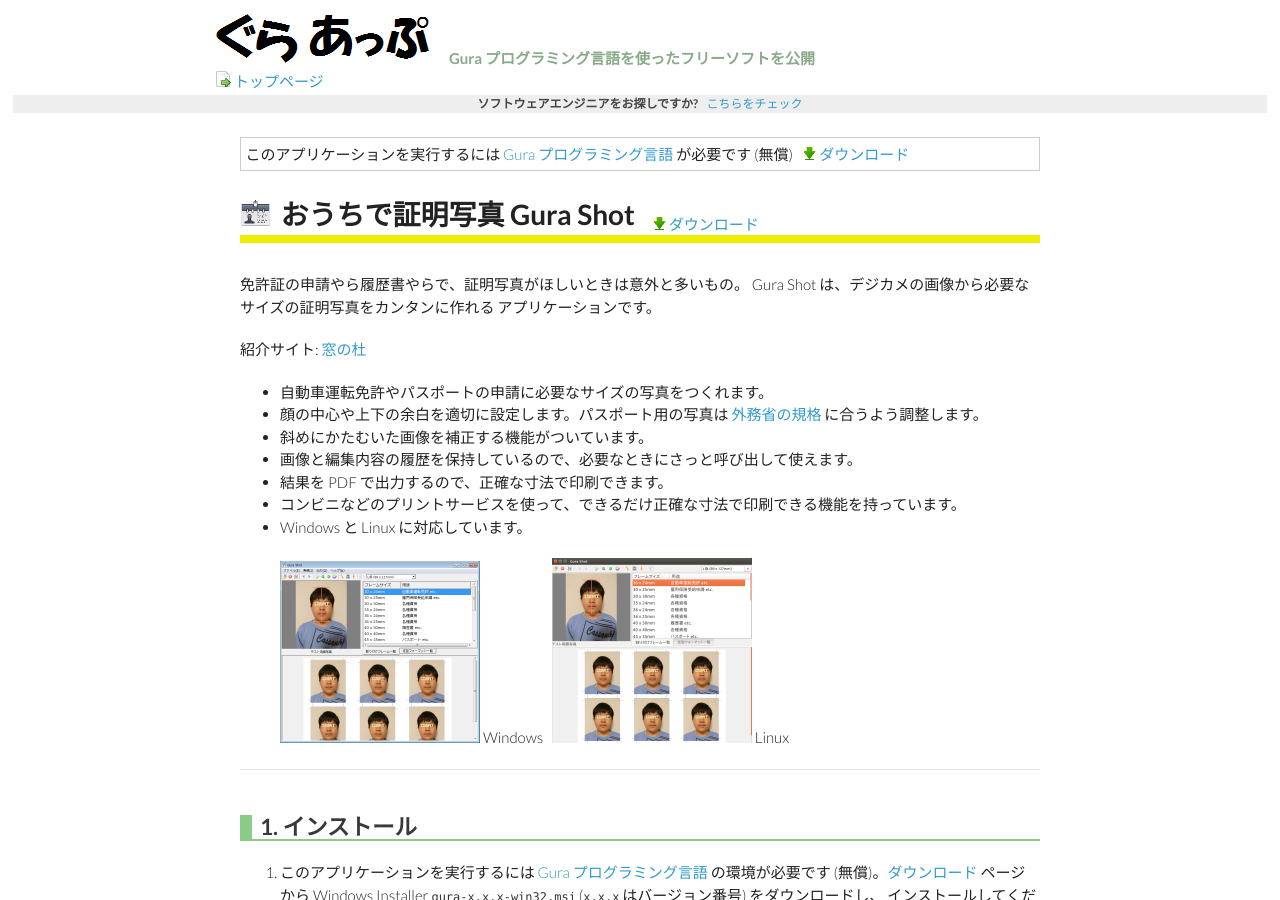
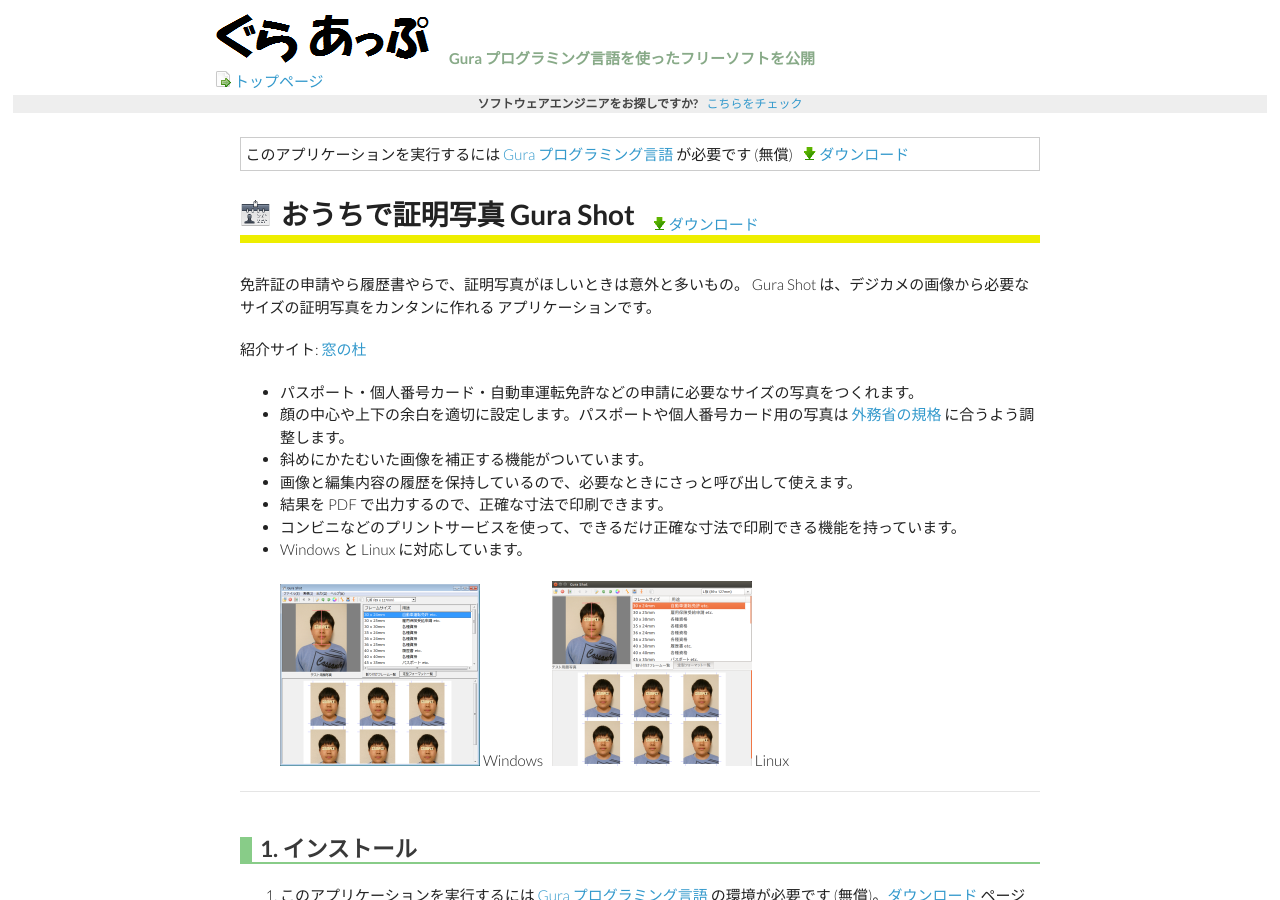
Before and after one commit to gura-app/gura-app.github.io, a Jekyll site: the page built from gurashot/index.md, in a window 1280 px wide and 900 px high. Built offline with Jekyll 4.4.1, drawn with Linux system fonts in a browser that asks for light colours; Markdown is read by kramdown in place of the engine named in the settings.

Commit message:
updated document

```diff
--- a/gurashot/index.md
+++ b/gurashot/index.md
@@ -14,8 +14,8 @@
 
 紹介サイト: [窓の杜](http://www.forest.impress.co.jp/docs/review/20140730_659980.html)
 
-* 自動車運転免許やパスポートの申請に必要なサイズの写真をつくれます。
-* 顔の中心や上下の余白を適切に設定します。パスポート用の写真は
+* パスポート・個人番号カード・自動車運転免許などの申請に必要なサイズの写真をつくれます。
+* 顔の中心や上下の余白を適切に設定します。パスポートや個人番号カード用の写真は
   [外務省の規格](http://www.mofa.go.jp/mofaj/toko/passport/ic_photo.html) に合うよう調整します。
 * 斜めにかたむいた画像を補正する機能がついています。
 * 画像と編集内容の履歴を保持しているので、必要なときにさっと呼び出して使えます。
```
